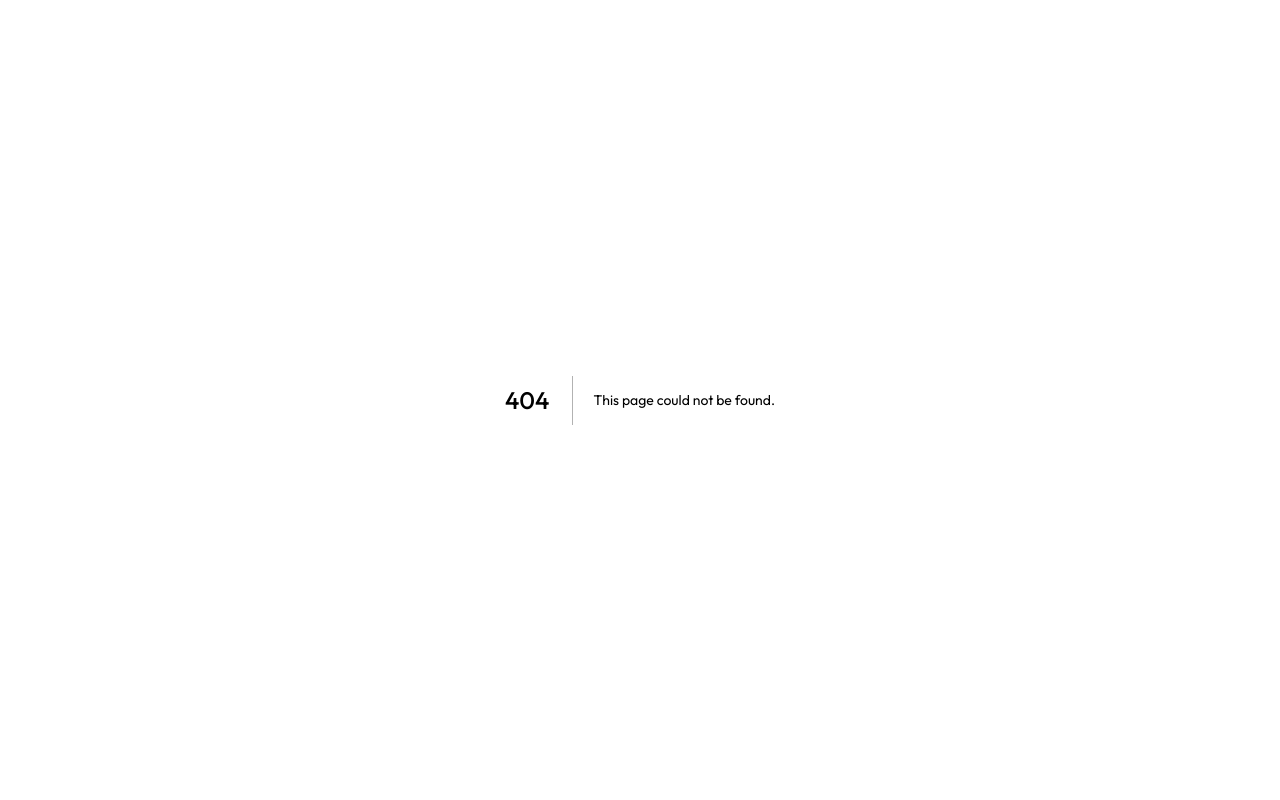
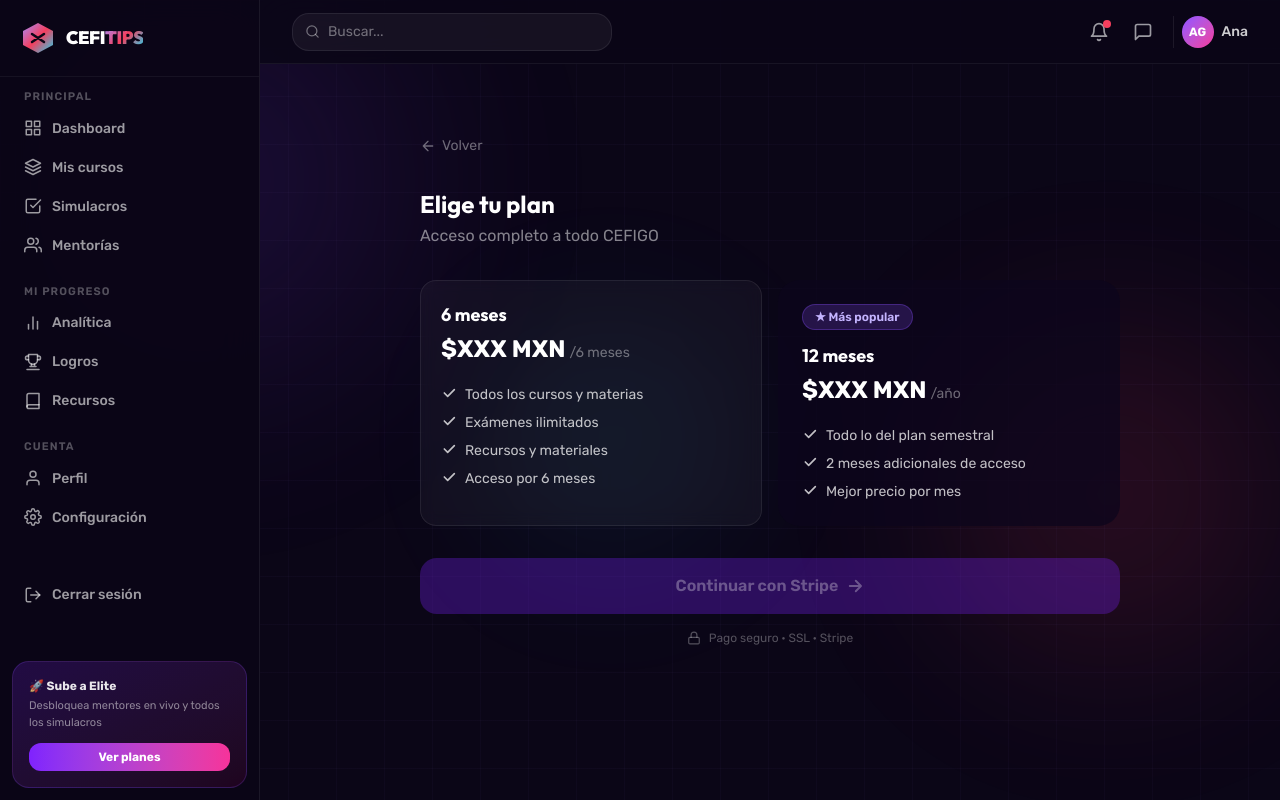
Before and after one commit to OleoSM/CEFI-GO, a Next.js app: page /suscribirse in a window 1280 px wide. Before the commit this address had no page. Built offline with nearby package versions, Linux system fonts and the light colour scheme.

Commit message:
feat: add /suscribirse plan selector page

```diff
--- /dev/null
+++ b/app/(app)/suscribirse/page.tsx
@@ -0,0 +1,215 @@
+// app/(app)/suscribirse/page.tsx
+'use client';
+
+import { useState, useEffect } from 'react';
+import { useRouter, useSearchParams } from 'next/navigation';
+
+const CheckIcon = () => (
+  <svg width="16" height="16" viewBox="0 0 24 24" fill="none" aria-hidden="true">
+    <path d="M5 12l5 5L20 7" stroke="currentColor" strokeWidth="2.5"
+      strokeLinecap="round" strokeLinejoin="round" />
+  </svg>
+);
+
+const LockIcon = () => (
+  <svg width="14" height="14" viewBox="0 0 24 24" fill="none" stroke="currentColor"
+    strokeWidth="2" strokeLinecap="round" strokeLinejoin="round" aria-hidden="true">
+    <rect x="3" y="11" width="18" height="11" rx="2" ry="2" />
+    <path d="M7 11V7a5 5 0 0110 0v4" />
+  </svg>
+);
+
+type PlanId = '6m' | '12m';
+
+const plans: Array<{
+  id: PlanId;
+  label: string;
+  price: string;
+  priceNote: string;
+  badge: string | null;
+  featured: boolean;
+  features: string[];
+}> = [
+  {
+    id: '6m',
+    label: '6 meses',
+    price: '$XXX MXN',
+    priceNote: '/6 meses',
+    badge: null,
+    featured: false,
+    features: [
+      'Todos los cursos y materias',
+      'Exámenes ilimitados',
+      'Recursos y materiales',
+      'Acceso por 6 meses',
+    ],
+  },
+  {
+    id: '12m',
+    label: '12 meses',
+    price: '$XXX MXN',
+    priceNote: '/año',
+    badge: '★ Más popular',
+    featured: true,
+    features: [
+      'Todo lo del plan semestral',
+      '2 meses adicionales de acceso',
+      'Mejor precio por mes',
+    ],
+  },
+];
+
+export default function SuscribirsePage() {
+  const router = useRouter();
+  const searchParams = useSearchParams();
+  const [selected, setSelected] = useState<PlanId | null>(null);
+  const [showToast, setShowToast] = useState(false);
+
+  useEffect(() => {
+    if (searchParams.get('cancelled') === 'true') {
+      setShowToast(true);
+      const t = setTimeout(() => setShowToast(false), 5000);
+      return () => clearTimeout(t);
+    }
+  }, [searchParams]);
+
+  // TODO(backend): replace with Stripe Checkout session creation
+  const handleCheckout = () => {
+    if (!selected) return;
+    alert(`Próximamente: Stripe checkout para plan ${selected}`);
+  };
+
+  return (
+    <div className="min-h-full px-4 py-10">
+      {/* Cancelled toast */}
+      {showToast && (
+        <div
+          role="alert"
+          className="fixed top-4 left-1/2 -translate-x-1/2 z-50 flex items-center gap-3
+            px-5 py-3 rounded-xl bg-red-500/10 border border-red-500/25 text-red-300
+            text-sm font-medium shadow-lg"
+        >
+          <span>Pago cancelado — puedes intentarlo de nuevo.</span>
+          <button
+            onClick={() => setShowToast(false)}
+            className="ml-2 text-red-300/60 hover:text-red-300 transition-colors"
+            aria-label="Cerrar notificación"
+          >
+            ✕
+          </button>
+        </div>
+      )}
+
+      <div className="max-w-[700px] mx-auto">
+        {/* Back */}
+        <button
+          onClick={() => router.back()}
+          className="flex items-center gap-1.5 text-sm text-white/40 hover:text-white/70
+            transition-colors mb-8 focus-visible:outline-none focus-visible:ring-2
+            focus-visible:ring-violet-400 rounded"
+        >
+          <svg width="16" height="16" viewBox="0 0 24 24" fill="none" aria-hidden="true">
+            <path d="M19 12H5M12 19l-7-7 7-7" stroke="currentColor" strokeWidth="2"
+              strokeLinecap="round" strokeLinejoin="round" />
+          </svg>
+          Volver
+        </button>
+
+        {/* Heading */}
+        <div className="mb-8">
+          <h1 className="text-2xl font-bold text-white mb-1">Elige tu plan</h1>
+          <p className="text-white/50">Acceso completo a todo CEFIGO</p>
+        </div>
+
+        {/* Plan cards */}
+        <div className="grid sm:grid-cols-2 gap-4 mb-8">
+          {plans.map((plan) => (
+            <button
+              key={plan.id}
+              onClick={() => setSelected(plan.id)}
+              className={[
+                'text-left transition-all duration-200 rounded-2xl p-0',
+                'focus-visible:outline-none focus-visible:ring-2 focus-visible:ring-violet-500',
+                selected === plan.id ? 'opacity-100' : selected ? 'opacity-50' : 'opacity-100',
+              ].join(' ')}
+              aria-pressed={selected === plan.id}
+              aria-label={`Seleccionar plan ${plan.label}`}
+            >
+              <div
+                className={[
+                  plan.featured ? 'card-featured' : 'card',
+                  'relative p-6 rounded-2xl h-full transition-all duration-200',
+                  selected === plan.id ? 'ring-2 ring-violet-500' : '',
+                ].join(' ')}
+                style={plan.featured ? { background: 'rgba(12,6,28,0.75)', borderColor: 'transparent' } : {}}
+              >
+                {plan.badge && (
+                  <span className="inline-block mb-3 px-3 py-1 rounded-full text-xs font-semibold
+                    bg-violet-500/20 text-violet-300 border border-violet-500/30">
+                    {plan.badge}
+                  </span>
+                )}
+
+                <h2 className="text-lg font-bold text-white mb-1">{plan.label}</h2>
+                <div className="flex items-baseline gap-1 mb-5">
+                  <span className="text-2xl font-bold text-white">{plan.price}</span>
+                  <span className="text-sm text-white/40">{plan.priceNote}</span>
+                </div>
+
+                <ul className="space-y-2">
+                  {plan.features.map((f) => (
+                    <li key={f} className="flex items-start gap-2 text-sm text-white/75 text-violet-400">
+                      <CheckIcon />
+                      <span className="text-white/75">{f}</span>
+                    </li>
+                  ))}
+                </ul>
+
+                {selected === plan.id && (
+                  <div className="mt-5 flex items-center gap-1.5 text-xs font-semibold text-violet-300">
+                    <svg width="14" height="14" viewBox="0 0 24 24" fill="none" aria-hidden="true">
+                      <path d="M5 12l5 5L20 7" stroke="currentColor" strokeWidth="2.5"
+                        strokeLinecap="round" strokeLinejoin="round" />
+                    </svg>
+                    Seleccionado
+                  </div>
+                )}
+              </div>
+            </button>
+          ))}
+        </div>
+
+        {/* CTA */}
+        <button
+          onClick={handleCheckout}
+          disabled={!selected}
+          aria-disabled={!selected}
+          className={[
+            'w-full flex items-center justify-center gap-2 px-6 py-4 rounded-xl',
+            'font-semibold text-base transition-all duration-200',
+            'focus-visible:outline-none focus-visible:ring-2 focus-visible:ring-violet-400',
+            selected
+              ? 'bg-violet-600 hover:bg-violet-500 text-white cursor-pointer'
+              : 'bg-violet-600/30 text-white/30 cursor-not-allowed',
+          ].join(' ')}
+          aria-describedby="trust-line"
+        >
+          Continuar con Stripe
+          <svg width="18" height="18" viewBox="0 0 24 24" fill="none" aria-hidden="true">
+            <path d="M5 12h14M13 5l7 7-7 7" stroke="currentColor" strokeWidth="2.5"
+              strokeLinecap="round" strokeLinejoin="round" />
+          </svg>
+        </button>
+
+        {/* Trust */}
+        <p
+          id="trust-line"
+          className="flex items-center justify-center gap-2 mt-4 text-xs text-white/30"
+        >
+          <LockIcon />
+          Pago seguro · SSL · Stripe
+        </p>
+      </div>
+    </div>
+  );
+}
```
